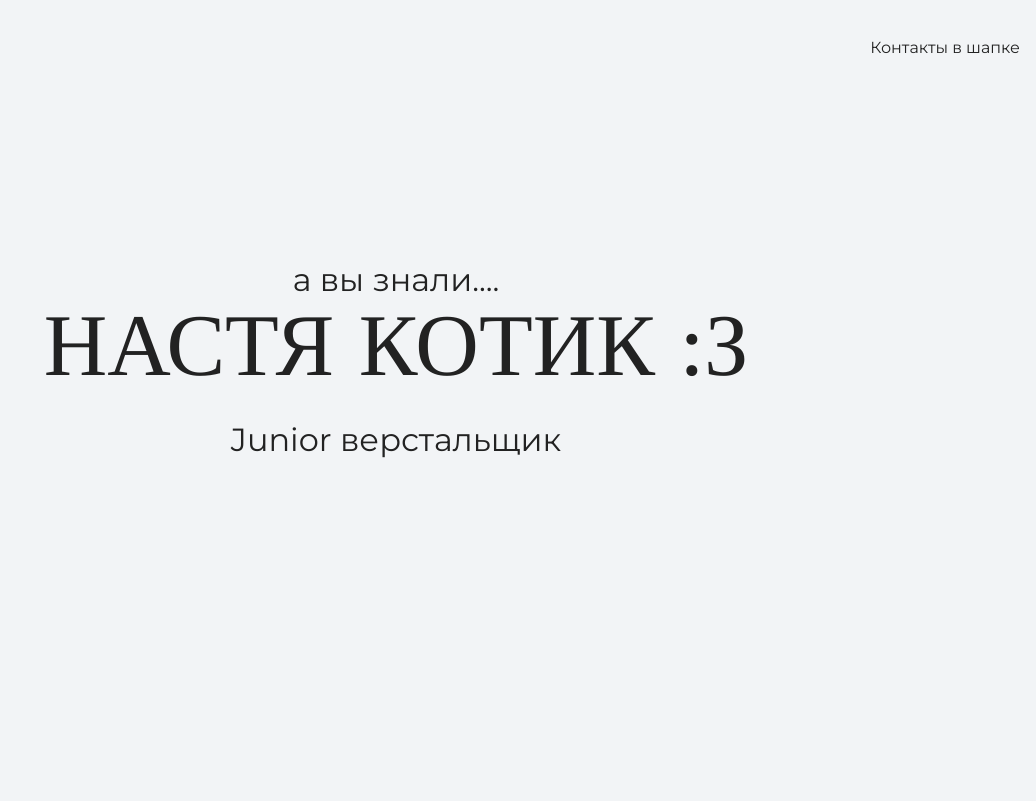
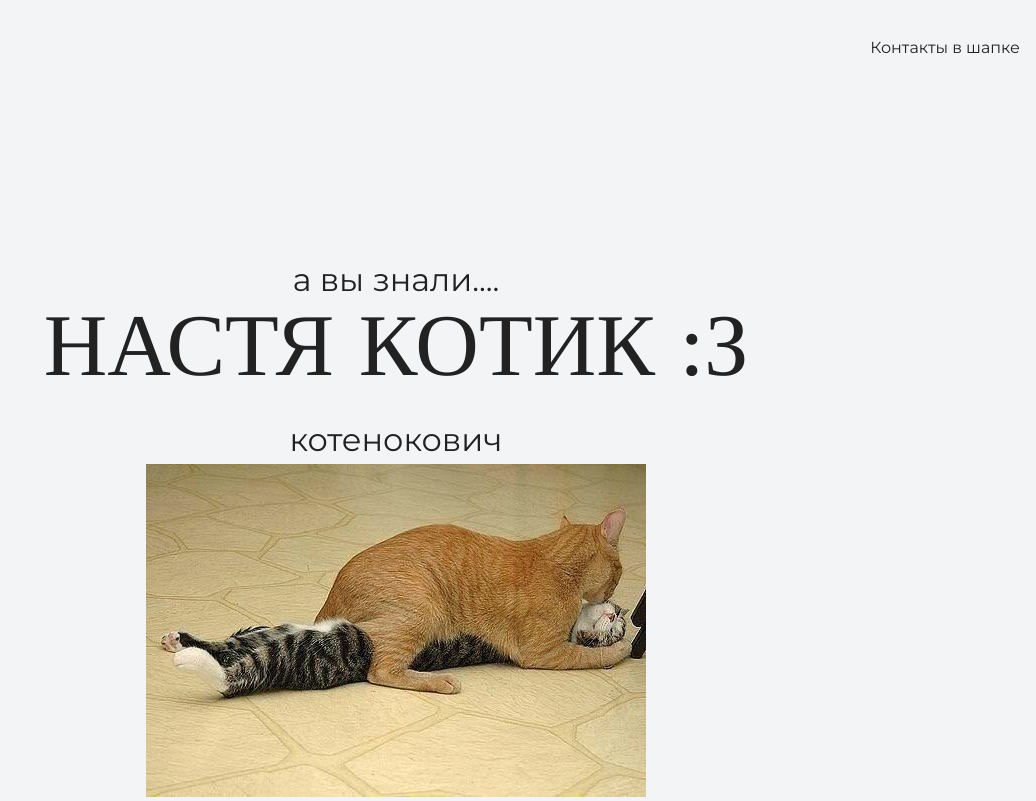
Before and after one commit to NagibatorUchiha1488/NastyaKotik, a plain HTML site: page index.html in a window 1280 px wide. Shown: the top 801 px of the page, without its empty margins (244-1280 px from the left). Drawn offline with nearby package versions, Linux system fonts and the light colour scheme.

Commit message:
Добавлен текст и картинка с котошкам

```diff
--- a/index.html
+++ b/index.html
@@ -16,7 +16,9 @@
       <div class="container">
       <p>а вы знали....</p>
       <h1 class="heading">НАСТЯ КОТИК :З</h1>
-      <p>Junior верстальщик</p></div>
+      <p>котенокович</p>
+      <img src="img/kiss.jpg">
+      </div>
     </section>
 
     <section class="intro">
```
Also changed, not shown: img/kiss.jpg (added).
